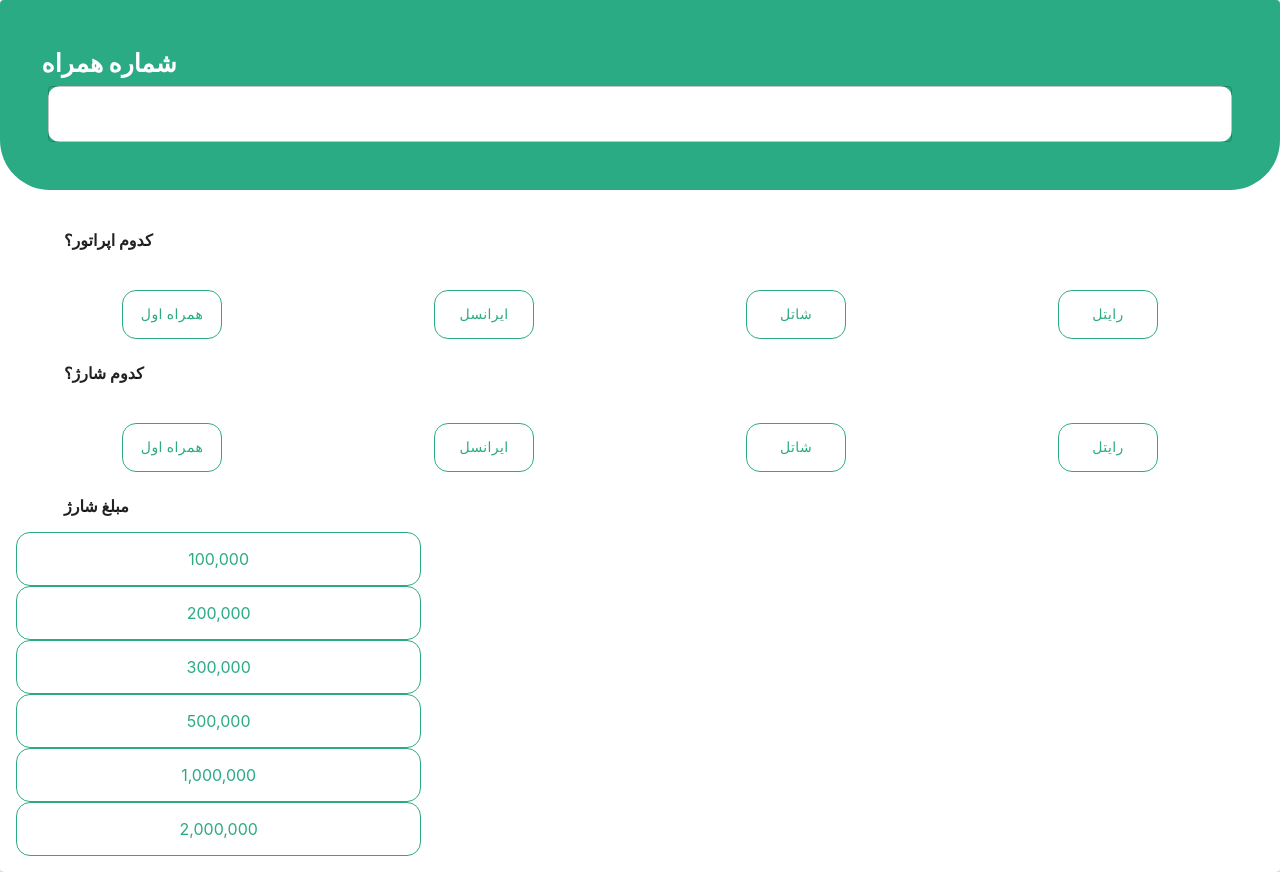
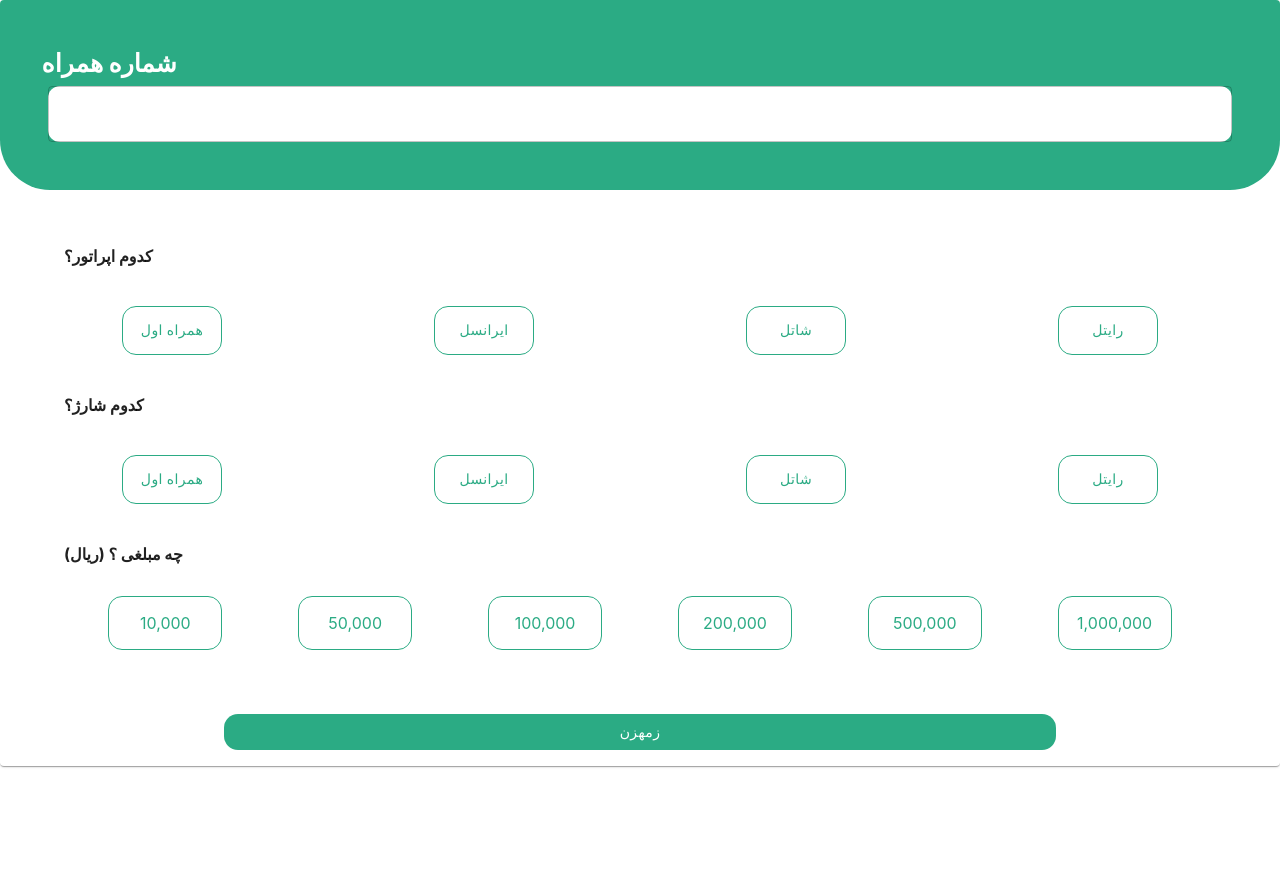
Before and after one commit to siahvosh/digital-wallet, a React (Create React App) app: page /credit in a window 1280 px wide. After the commit the page ends 800 px from the top, so only its background shows below. Built offline with nearby package versions, Linux system fonts and the light colour scheme; sample sign-in values are in the browser's storage.

Commit message:
fix alignment

```diff
--- a/src/Pages/Purchase/Credit.tsx
+++ b/src/Pages/Purchase/Credit.tsx
@@ -22,12 +22,12 @@ export const Credit = () => {
         price: string;
     }
     const [priceItems] = useState<priceItemsType[]>([
+        {price: '10,000'},
+        {price: '50,000'},
         {price: '100,000'},
         {price: '200,000'},
-        {price: '300,000'},
         {price: '500,000'},
         {price: '1,000,000'},
-        {price: '2,000,000'},
     ])
 
     const handleItemClick = (value: string, index: number) => {
@@ -43,8 +43,9 @@ export const Credit = () => {
                         <TextField style={{background: 'white', borderRadius: '12px'}} fullWidth ></TextField>
                     </Grid2>
                     <Grid2 container style={{marginTop: '1.5rem'}} size={12} spacing={2} className={'action-container'}>
-
-                        <span style={{padding: '0 3rem 0 3rem', fontWeight: '700'}}>کدوم اپراتور؟</span>
+                        <Grid2 size={12} style={{display: 'flex', justifyContent: 'start', marginTop: '1rem'}}>
+                            <span style={{padding: '0 3rem 0 3rem', fontWeight: '700'}}>کدوم اپراتور؟</span>
+                        </Grid2>
                         <Grid2 container spacing={0} size={12} style={{justifyContent: 'center', marginTop: '1rem'}}>
                             {operator.map((item, idx: number) => (
                                 <Grid2 key={idx} style={{padding: '0.5rem'}}
@@ -57,8 +58,9 @@ export const Credit = () => {
                                 </Grid2>
                             ))}
                         </Grid2>
-
-                        <span style={{padding: '0 3rem 0 3rem', fontWeight: '700'}}>کدوم شارژ؟</span>
+                        <Grid2 size={12} style={{display: 'flex', justifyContent: 'start', marginTop: '1rem'}}>
+                            <span style={{padding: '0 3rem 0 3rem', fontWeight: '700'}}>کدوم شارژ؟</span>
+                        </Grid2>
                         <Grid2 size={12}>
                             <Grid2 container spacing={0} size={12}
                                    style={{justifyContent: 'center', marginTop: '1rem'}}>
@@ -74,23 +76,35 @@ export const Credit = () => {
                                 ))}
                             </Grid2>
                         </Grid2>
+                        <Grid2 size={12} style={{display: 'flex', justifyContent: 'start', marginTop: '1rem'}}>
+                            <span style={{padding: '0 3rem 0 3rem', fontWeight: '700'}}>(ریال) چه مبلغی ؟</span>
+                        </Grid2>
 
-                        <span style={{padding: '0 3rem 0 3rem', fontWeight: '700'}}>مبلغ شارژ</span>
-                        <Grid2 size={12}>
+                        <Grid2 size={12} container style={{
+                            justifyContent: 'center',
+                            display: 'center',
+                            width: '90%',
+                            margin: 'auto',
+                            alignContent: 'center',
+                            marginTop: '1rem'
+                        }}>
                             {priceItems.map((item, index) => (
-                                <Grid2 key={index} size={{xs: 12, md: 4, lg: 4}}>
+                                <Grid2 key={index} size={{xs: 6, md: 2, lg: 2}} style={{justifyContent: 'center', display: 'flex', alignItems: 'center'}}>
                                     <div className={selectedIndex === index ? 'active-items' : 'btn'}
                                          onClick={() => handleItemClick(item.price, index)} style={{
                                         cursor: 'pointer',
                                         borderRadius: '12px',
                                         padding: '1rem',
+                                        width: '80px',
                                     }}>
                                         {item.price}
                                     </div>
                                 </Grid2>
                             ))}
                         </Grid2>
-
+                        <Grid2 size={12} style={{margin: 'auto', width: '65vw', marginTop: '3rem'}}>
+                            <Button  style={{width: '100%'}}>زمهزن</Button>
+                        </Grid2>
                     </Grid2>
 
                 </Grid2>
```
